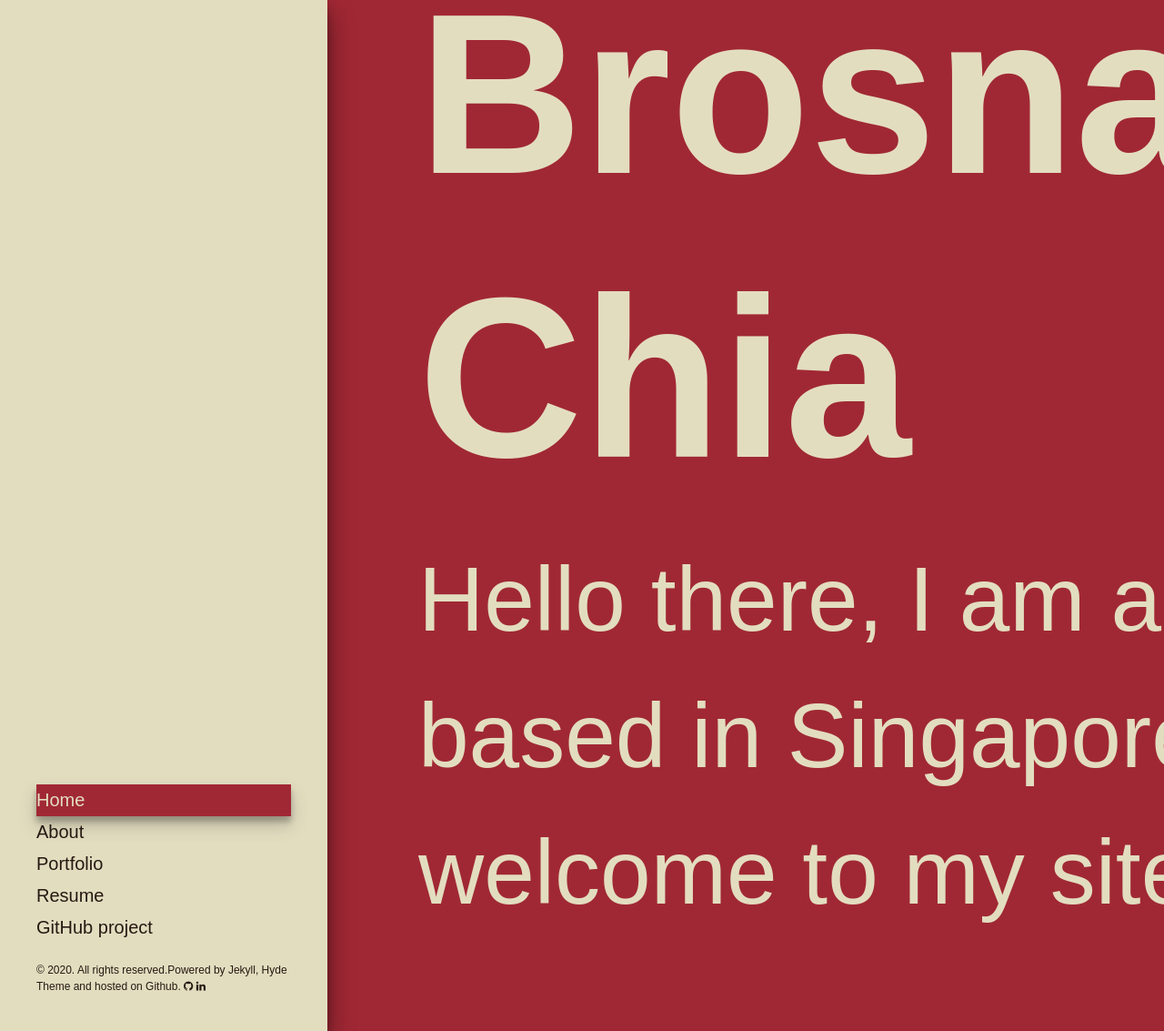
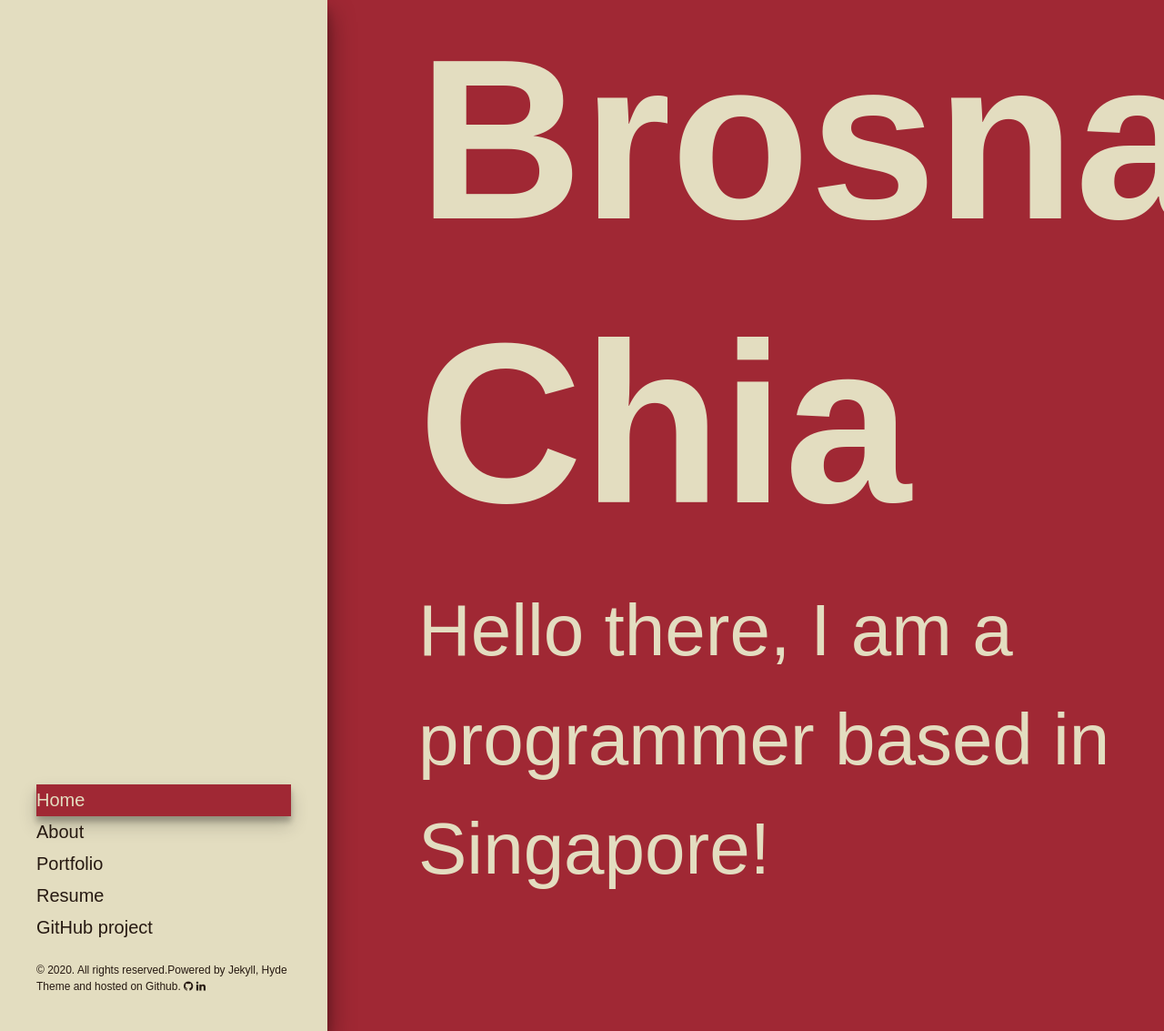
Before and after one commit to broscew/broscew.github.io, a Jekyll site: the page built from index.html, in a window 1280 px wide and 1133 px high. Shown: the whole window at 91% size. Built offline with Jekyll 4.4.1, drawn with Linux system fonts in a browser that asks for light colours; the list of posts is cut into pages by our own code.

Commit message:
further tweaks to fit the content into a page

```diff
--- a/_config.yml
+++ b/_config.yml
@@ -8,7 +8,7 @@ permalink:        pretty
 # Setup
 title:            Brosnan Chia
 tagline:          ''
-description:      'Hello there, I am a programmer based in Singapore and welcome to my site! '
+description:      'Hello there, I am a programmer based in Singapore!'
 url:              https://broscew.github.io/
 baseurl:          https://broscew.github.io/
 
--- a/public/css/poole.css
+++ b/public/css/poole.css
@@ -288,8 +288,8 @@ tbody tr:nth-child(odd) th {
 }
 
 .home-content {
-  margin-top: -300px;
-  width: 200%;
+  margin-top: -250px;
+  width: 150%;
 }
 
 .name-content{
@@ -298,7 +298,7 @@ tbody tr:nth-child(odd) th {
 
 .desc-content
 {
-    font-size: 100px;
+    font-size: 80px;
 }
 
 
```
